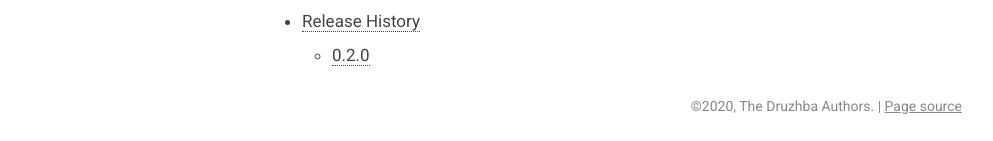
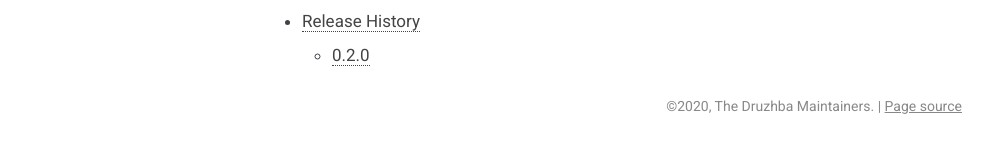
Before and after one commit to seatgeek/druzhba, a Sphinx documentation site: the page built from docs/index.rst, in a window 1280 px wide. Shown: the part 1042-1183 px from the top of the page, without its empty margins (148-1141 px from the left). Built offline with Sphinx 7.4.7, drawn with Linux system fonts in a browser that asks for light colours.

Commit message:
authors -> maintainers

```diff
--- a/docs/conf.py
+++ b/docs/conf.py
@@ -27,8 +27,8 @@ with open('usage.rst', 'w') as f:
 # -- Project information -----------------------------------------------------
 
 project = 'Druzhba'
-copyright = '2020, The Druzhba Authors'
-author = 'The Druzhba Authors'
+copyright = '2020, The Druzhba Maintainers'
+author = 'The Druzhba Maintainers'
 
 # The full version, including alpha/beta/rc tags
 release = '0.1.1'
--- a/setup.py
+++ b/setup.py
@@ -15,8 +15,8 @@ tests_require = [
 setuptools.setup(
     name="druzhba",
     version="0.1.1",
-    author="The Druzhba Authors",
-    author_email="druzhba-authors@seatgeek.com",
+    author="The Druzhba Maintainers",
+    author_email="druzhba-maintainers@seatgeek.com",
     description="A friendly data pipeline framework",
     license="MIT License",
     long_description=long_description,
```
